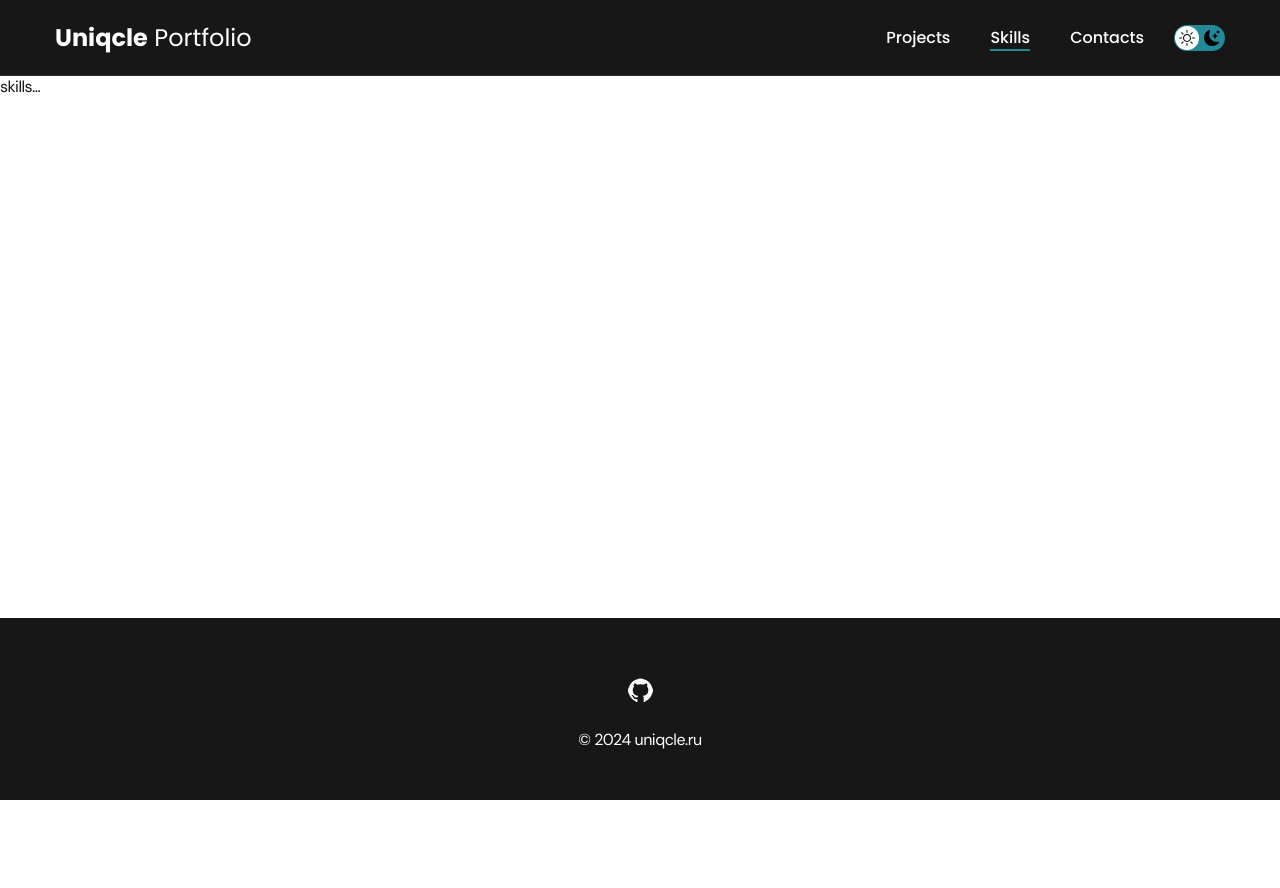
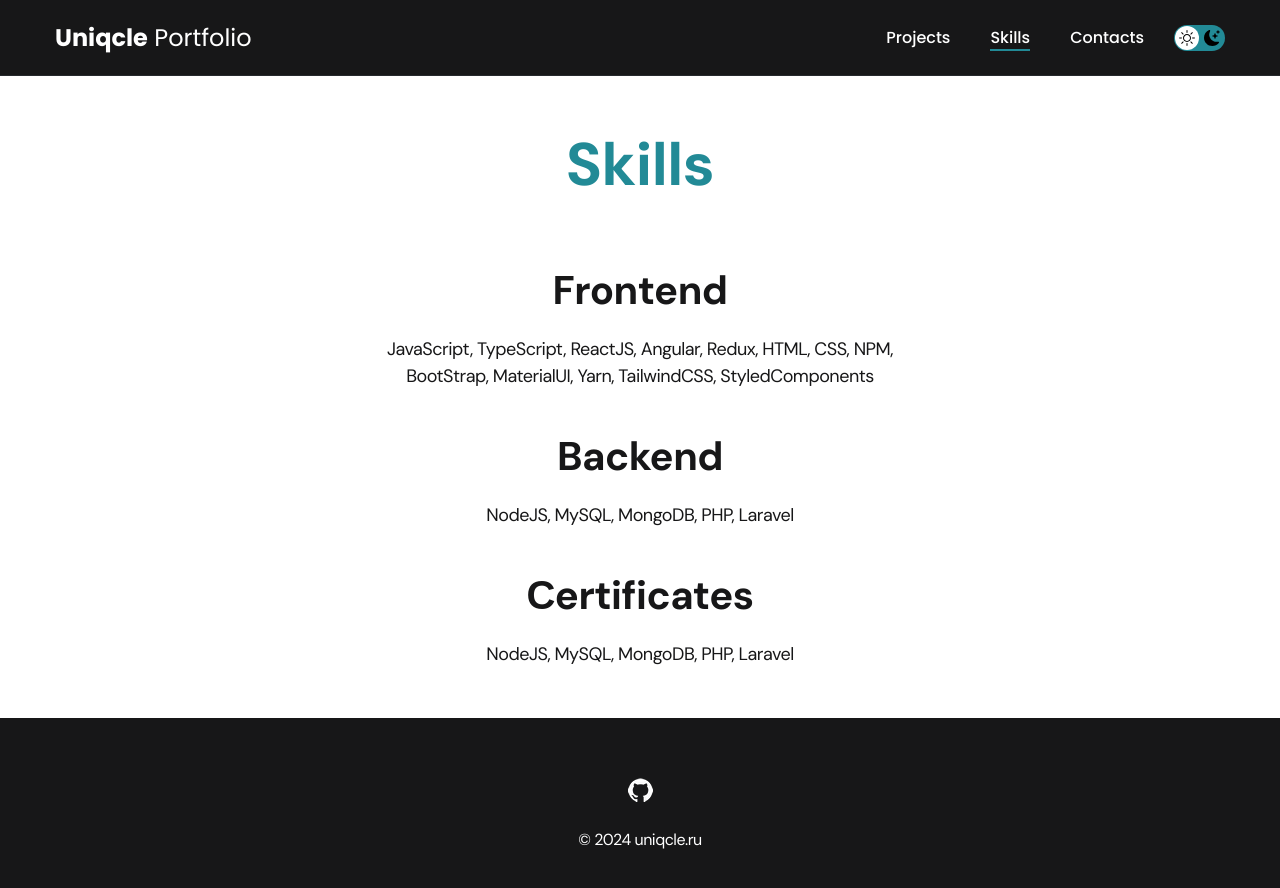
Before and after one commit to uniqcle/portfolio, a React (Create React App) app: page /skills in a window 1280 px wide. Shown: the top 888 px of the page. Before the commit the page ends 800 px from the top, so only its background shows below. Built offline with nearby package versions, Linux system fonts and the light colour scheme.

Commit message:
running string

```diff
--- a/src/components/btnGitHub/BtnGitHub.jsx
+++ b/src/components/btnGitHub/BtnGitHub.jsx
@@ -6,7 +6,7 @@ const BtnGitHub = ({ link, repoName, footer }) => {
     <>
       <a
         href={link}
-        className={!footer && "btn-outline"}
+        className={footer ? "" : "btn-outline"}
         target="_blank"
         rel="noreferrer"
       >
--- a/src/components/footer/Footer.jsx
+++ b/src/components/footer/Footer.jsx
@@ -1,6 +1,6 @@
 import BtnGitHub from '../btnGitHub/BtnGitHub';
 import "./style.css";
-import { useLocalStorage } from "../../utils/useLocalStorage";
+
 
 const Footer = () => {
   const currentDate = new Date().getFullYear();
--- a/src/components/header/Header.jsx
+++ b/src/components/header/Header.jsx
@@ -1,6 +1,26 @@
+import { useEffect } from "react";
 import "./style.css";
 
 const Header = () => {
+  useEffect(() => {
+    const runningString = document.querySelector("#runningString");
+    const runningStringText = "First, solve the problem. Then, write the code.";
+    let index = 0;
+
+    function runString() {
+      runningString.innerText = runningStringText.slice(0, index);
+      index++;
+    }
+
+    runString();
+
+    let intervalId = setInterval(runString, 100);
+
+    setTimeout(() => {
+      clearInterval(intervalId);
+    }, 7000);
+  }, []);
+
   return (
     <header className="header">
       <div className="header__wrapper">
--- a/src/components/projectsList/ProjectsList.jsx
+++ b/src/components/projectsList/ProjectsList.jsx
@@ -11,7 +11,6 @@ const ProjectsList = () => {
 
   const changeFilter = (filter) => {
     setFilter(filter);
-    console.log(filter);
   };
 
   const filterProjects = (projects, filter) => {
--- a/src/pages/ContactsPage.jsx
+++ b/src/pages/ContactsPage.jsx
@@ -13,7 +13,7 @@ const Contacts = () => {
 
             <li className="content-list__item">
               <h2 className="title-h2">Telegram / WhatsApp</h2>
-              <p>+7 (913) 471 1262</p>
+              <p>+7 (913) 471-12-62</p>
             </li>
 
             <li className="content-list__item">
--- a/src/pages/SkillsPage.jsx
+++ b/src/pages/SkillsPage.jsx
@@ -1,5 +1,33 @@
 const SkillsPage = () => {
-  return <>skills...</>;
+  return (
+    <>
+      <main class="section">
+        <div class="container">
+          <h1 class="title-h1">Skills</h1>
+
+          <ul class="content-list">
+            <li class="content-list__item">
+              <h2 class="title-h2">Frontend</h2>
+              <p>
+                JavaScript, TypeScript, ReactJS, Angular, Redux, HTML, CSS, NPM,
+                BootStrap, MaterialUI, Yarn, TailwindCSS, StyledComponents
+              </p>
+            </li>
+
+            <li class="content-list__item">
+              <h2 class="title-h2">Backend</h2>
+              <p>NodeJS, MySQL, MongoDB, PHP, Laravel</p>
+            </li>
+
+            <li class="content-list__item">
+              <h2 class="title-h2">Сertificates</h2>
+              <p>NodeJS, MySQL, MongoDB, PHP, Laravel</p>
+            </li>
+          </ul>
+        </div>
+      </main>
+    </>
+  );
 };
 
 export default SkillsPage;
```
Also changed, not shown: src/utils/useRunningString.js (added, +18 -0 lines), public/manifest.json.
